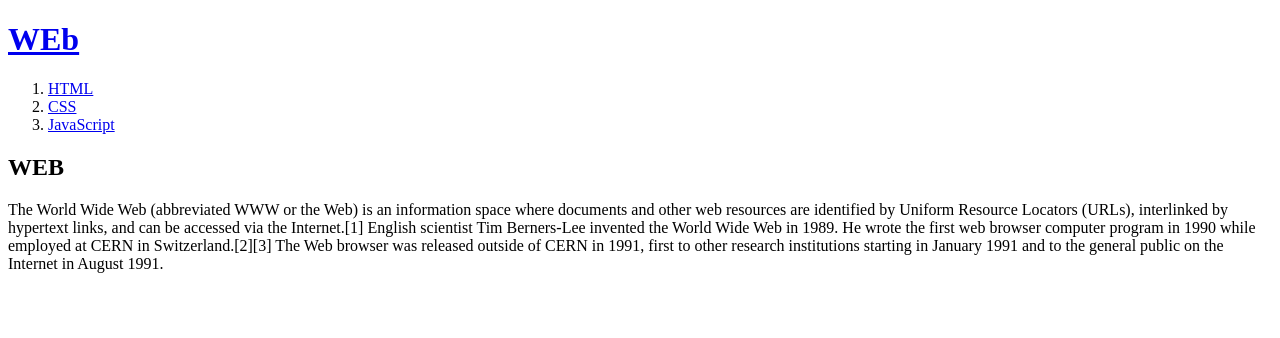
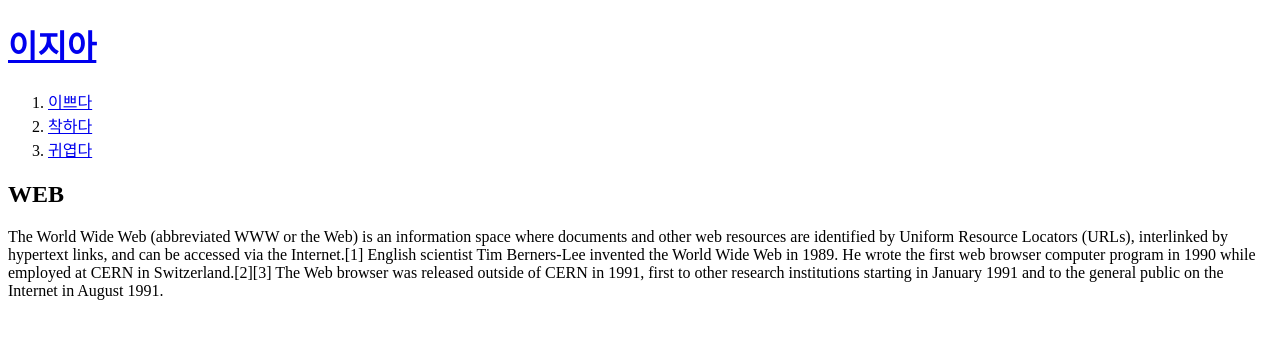
Before and after one commit to BACKMINSEONG/wep, a plain HTML site: page index.html in a window 1280 px wide. Drawn offline with Linux system fonts and the light colour scheme.

Commit message:
Update index.html
장난식

```diff
--- a/index.html
+++ b/index.html
@@ -5,11 +5,11 @@
   <meta charset="utf-8">
 </head>
 <body>
-  <h1><a href="index.html">WEb</a></h1>
+  <h1><a href="index.html">이지아</a></h1>
   <ol>
-    <li><a href="1.html">HTML</a></li>
-    <li><a href="2.html">CSS</a></li>
-    <li><a href="3.html">JavaScript</a></li>
+    <li><a href="1.html">이쁘다</a></li>
+    <li><a href="2.html">착하다</a></li>
+    <li><a href="3.html">귀엽다</a></li>
   </ol>
   <h2>WEB</h2>
     <p>The World Wide Web (abbreviated WWW or the Web) is an information space where documents and other web resources are identified by Uniform Resource Locators (URLs), interlinked by hypertext links, and can be accessed via the Internet.[1] English scientist Tim Berners-Lee invented the World Wide Web in 1989. He wrote the first web browser computer program in 1990 while employed at CERN in Switzerland.[2][3] The Web browser was released outside of CERN in 1991, first to other research institutions starting in January 1991 and to the general public on the Internet in August 1991.
```
